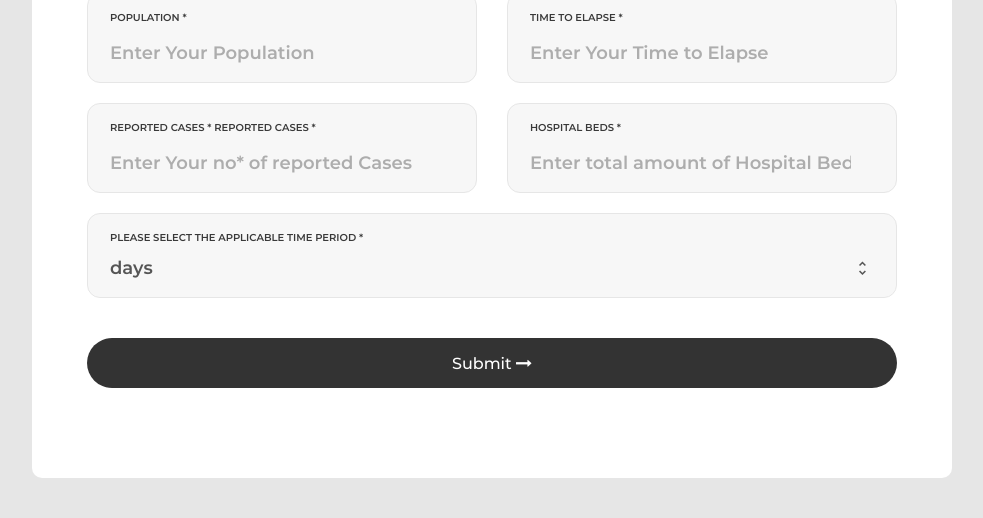
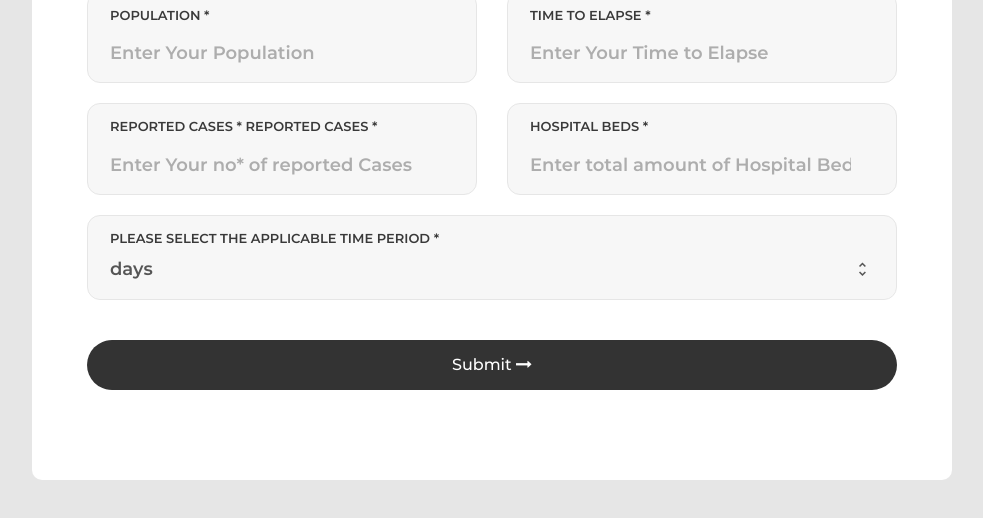
Before and after one commit to Hab-eeb/first_spa, a plain HTML site: page index.html in a window 1280 px wide. Shown: the part 248-766 px from the top of the page, without its empty margins (148-1131 px from the left). Drawn offline with Linux system fonts and the light colour scheme; a web font is replaced by a local one.

Commit message:
increase size

```diff
--- a/css/main.css
+++ b/css/main.css
@@ -239,7 +239,7 @@ iframe {
 
 .label-input100 {
   font-family: Montserrat-SemiBold;
-  font-size: 10px;
+  font-size: 13px;
   color: #393939;
   line-height: 1.5;
   text-transform: uppercase;
--- a/index.html
+++ b/index.html
@@ -216,7 +216,7 @@ button {
 
 .label-input100 {
   font-family: Montserrat-SemiBold;
-  font-size: 10px;
+  font-size: 13px;
   color: #393939;
   line-height: 1.5;
   text-transform: uppercase;
```
